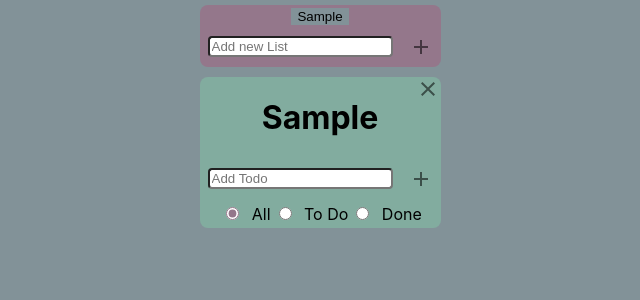
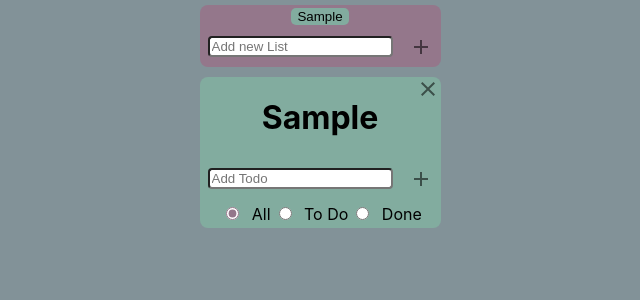
Before and after one commit to leonardo-nunez/TodoList-PGPCodeTest, a React (Create React App) app: page / in a window 1280 px wide. Both pictures are taken after typing "Sample" into the empty fields and a click on the button 740 px from the left and 25 px from the top of the page. Shown: the top 300 px of the page, without its empty margins (320-960 px from the left). Built offline with nearby package versions, Linux system fonts and the light colour scheme.

Commit message:
done is red, some more css

```diff
--- a/src/App.css
+++ b/src/App.css
@@ -32,8 +32,9 @@ button {
 }
 
 .navbar__button {
-  background-color: #829298ff;
+  background-color: #82ac9fff;
   margin: 2px;
+  border-radius: 5px;
 }
 
 .list {
@@ -64,6 +65,10 @@ button {
   border-radius: 8px;
 }
 
+.item__done {
+  background-color: #94778bff;
+}
+
 .item__checkbox {
   accent-color: #94778bff;
 }
--- a/src/components/ListControl.tsx
+++ b/src/components/ListControl.tsx
@@ -89,6 +89,7 @@ const ListControl = ({
           todoView(e.target.value)
         }
       >
+        <form>
           <input
             className="control__radiobutton"
             type="radio"
@@ -111,6 +112,7 @@ const ListControl = ({
             name="view"
           />{' '}
           Done
+        </form>
       </div>
     </div>
   );
--- a/src/components/TodoItem.tsx
+++ b/src/components/TodoItem.tsx
@@ -98,7 +98,7 @@ const TodoItem = ({
 
   return (
     <div
-      className="item"
+      className={`item ${todo.complete && 'item__done'}`}
       ref={ref}
       style={{
         display:
```
Lines whose indentation alone changed are shown as unchanged.
